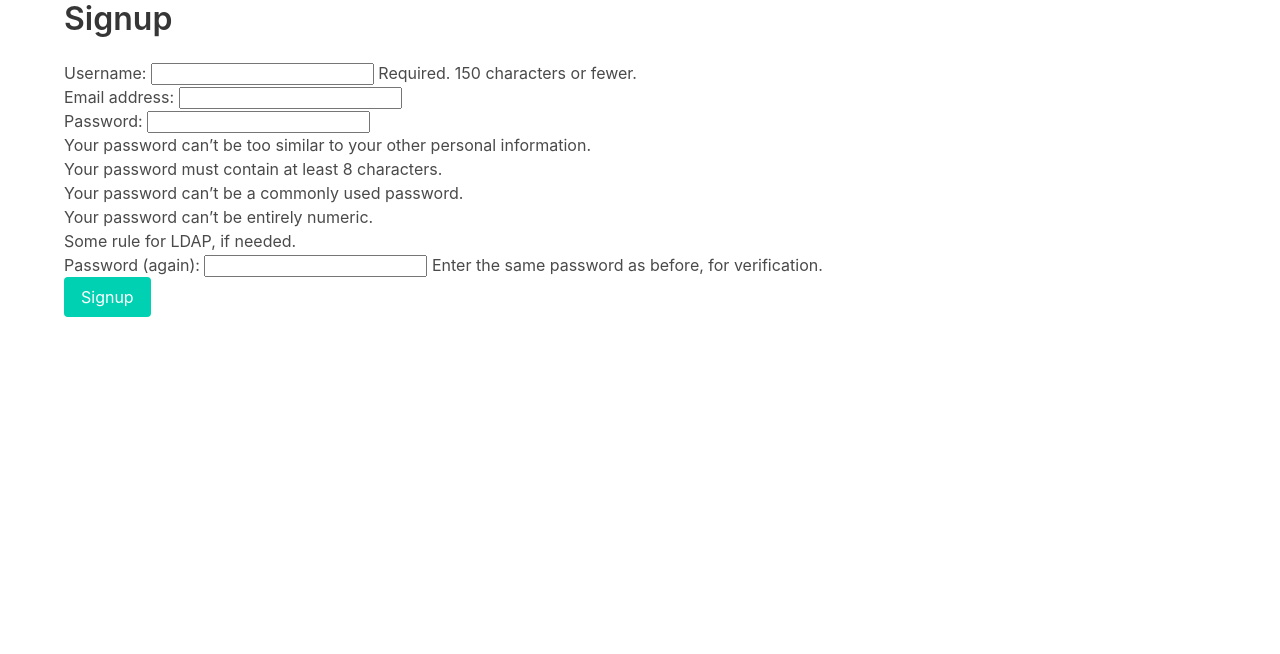
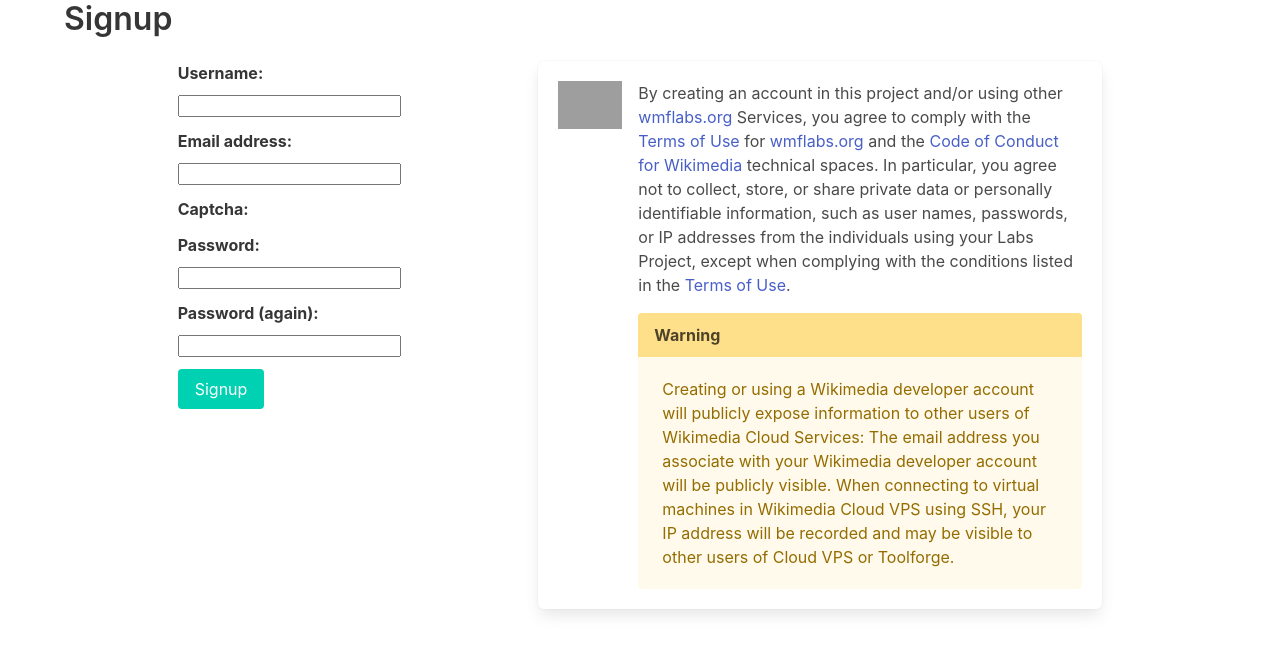
Before and after one commit to wikimedia/operations-software-bitu, a Django app: page /signup/ in a window 1280 px wide. Shown: the part 51-705 px from the top of the page. Run offline with Django 3.2, Linux system fonts and the light colour scheme; grey boxes are pictures that could not be loaded.

Commit message:
signup: allow blocking of username with regex
* Use the regex patterns from WikiTech to block certain usernames.
* Style the signup form a bit as to not look to scary.

Bug: T320806
Change-Id: I2be9af4c0357aaeb88caa0647c03c57608615bde

```diff
--- a/bitu/base_settings.py
+++ b/bitu/base_settings.py
@@ -117,6 +117,5 @@ STATIC_URL = '/static/'
 DEFAULT_AUTO_FIELD = 'django.db.models.BigAutoField'
 
 AUTH_USER_MODEL = 'accounts.User'
-SIGNUP_USERNAME_VALIDATORS = ['ldapbackend.validators.LDAPUsernameValidator', 'ldapbackend.validators.unix_username_validator']
 LOGIN_REDIRECT_URL = 'accounts:overview'
 LOGOUT_REDIRECT_URL = 'wikimedia:login'
--- a/signups/admin.py
+++ b/signups/admin.py
@@ -1,7 +1,7 @@
 # SPDX-License-Identifier: GPL-3.0-or-later
 from django.contrib import admin
 
-from .models import Signup, SignupPassword
+from .models import BlockListUsername, Signup, SignupPassword
 
 
 def send_activation_link(modeladmin, request, queryset):
@@ -10,6 +10,9 @@ def send_activation_link(modeladmin, request, queryset):
 
 
 send_activation_link.short_description = "Resend activation link"
+
+class BlockListUsernameAdmin(admin.ModelAdmin):
+    list_display = ['regex', 'comment']
 
 
 class SignupAdmin(admin.ModelAdmin):
@@ -31,5 +34,6 @@ class SignupAdminPassword(admin.ModelAdmin):
         return obj.signup.username
 
 
+admin.site.register(BlockListUsername, BlockListUsernameAdmin)
 admin.site.register(Signup, SignupAdmin)
 admin.site.register(SignupPassword, SignupAdminPassword)
--- a/signups/models.py
+++ b/signups/models.py
@@ -1,15 +1,15 @@
-# SPDX-License-Identifier: GPL-3.0-or-later
+import re
 import uuid
 
 from django.conf import settings
 from django.db import models
 from django.utils.module_loading import import_string
 from django.utils.translation import gettext_lazy as _
+from django.forms import ValidationError
+
 from .tokens import SignupActivationTokenGenerator, default_token_generator
 
 from . import jobs
-
-username_validators = []
 
 username_validators = [import_string(module) for module in getattr(settings, 'SIGNUP_USERNAME_VALIDATORS', [])]
 
@@ -36,6 +36,9 @@ class Signup(models.Model):
 
     def set_password(self, password):
         for name, module in settings.BITU_SUB_SYSTEMS.items():
+            if 'password_hash' not in module:
+                continue
+
             hash_func = import_string(module['password_hash'])
 
             sp = SignupPassword()
@@ -62,3 +65,10 @@ class SignupPassword(models.Model):
     signup = models.ForeignKey(Signup, on_delete=models.CASCADE)
     module = models.CharField(null=False, max_length=150)
     value = models.CharField(max_length=256)
+
+
+class BlockListUsername(models.Model):
+    created_date = models.DateTimeField(auto_now_add=True)
+    last_modified = models.DateTimeField(auto_now=True)
+    regex = models.CharField(null=False, max_length=255)
+    comment = models.CharField(null=False, max_length=255)
--- a/signups/templates/signups_signup.html
+++ b/signups/templates/signups_signup.html
@@ -4,10 +4,26 @@
 {% block title %}{% translate "Signup" %}{% endblock %}
 
 {% block content %}
-
-<form method="post">{% csrf_token %}
-    {{ form.as_p }}
-    <input type="submit" class="button is-primary" value="{% translate "Signup" %}">
-</form>
-
-{% endblock %}
+<div class="columns is-mobile">
+    <div class="column"></div>
+    <div class="column">
+        <form method="post">{% csrf_token %}
+            {% for field in form %}
+            <div class="field">
+                <label class="label">{{ field.label_tag }} </label>
+                <div class="control">
+                  {{ field }}
+                </div>
+                {% for error in field.errors %}
+                <p class="help is-danger">{{ error }}</p>
+                {% endfor %}
+            </div>
+            {% endfor %}
+                <input type="submit" class="button is-primary" value="{% translate "Signup" %}">
+        </form>
+    </div>
+    <div class="column"></div>
+    <div class="column is-half">{% include signup_info_template %}</div>
+    <div class="column"></div>
+</div>
+ {% endblock %}
--- a/signups/views.py
+++ b/signups/views.py
@@ -1,6 +1,7 @@
 # SPDX-License-Identifier: GPL-3.0-or-later
 from typing import Any, Optional
 
+from django.conf import settings
 from django.core.exceptions import ImproperlyConfigured, ValidationError
 from django.db import models
 from django.http import HttpResponseRedirect
@@ -19,12 +20,19 @@ from .tokens import default_token_generator
 
 class SignupFormView(CreateView):
     template_name: str = 'signups_signup.html'
+    form_template_name = "form_template.html"
     form_class = SignupForm
 
     def form_valid(self, form):
         # This method is called when valid form data has been POSTed.
         # It should return an HttpResponse.
         return super().form_valid(form)
+
+    def get_context_data(self, **kwargs):
+        context = super().get_context_data(**kwargs)
+        context['signup_info_template'] = settings.SIGNUP_INFO_TEMPLATE
+        return context
+
 
     def get_success_url(self) -> str:
         return reverse('signups:thanks')
--- /dev/null
+++ b/wikimedia/management/__init__.py
@@ -0,0 +1 @@
+# SPDX-License-Identifier: GPL-3.0-or-later
--- /dev/null
+++ b/wikimedia/management/commands/__init__.py
@@ -0,0 +1 @@
+# SPDX-License-Identifier: GPL-3.0-or-later
--- /dev/null
+++ b/wikimedia/templates/signup_info_wmf.html
@@ -0,0 +1,32 @@
+<div class="box">
+    <article class="media">
+      <div class="media-left">
+        <figure class="image is-64x64">
+            <img src="https://upload.wikimedia.org/wikipedia/commons/thumb/3/31/Wikimedia_Foundation_logo_-_vertical.svg/512px-Wikimedia_Foundation_logo_-_vertical.svg.png" />
+        </figure>
+      </div>
+      <div class="media-content">
+        <div class="content">
+          <p>
+            By creating an account in this project and/or using other <a href="https://wikitech.wikimedia.org/wiki/Help:Cloud_Services_introduction">wmflabs.org</a> Services, you agree to comply
+            with the <a href="https://wikitech.wikimedia.org/wiki/Wikitech:Cloud_Services_Terms_of_use">Terms of Use</a>
+            for <a href="https://wikitech.wikimedia.org/wiki/Help:Cloud_Services_introduction">wmflabs.org</a> and the <a href="https://www.mediawiki.org/wiki/Code_of_Conduct">Code of Conduct for Wikimedia</a>
+            technical spaces. In particular, you agree not to collect, store, or share private data or personally identifiable
+            information, such as user names, passwords, or IP addresses from the individuals using your Labs Project, except
+            when complying with the conditions listed in the
+            <a href="https://wikitech.wikimedia.org/wiki/Wikitech:Cloud_Services_Terms_of_use">Terms of Use</a>.
+          </p>
+          <article class="message is-warning">
+            <div class="message-header">
+              Warning
+            </div>
+            <div class="message-body">
+                Creating or using a Wikimedia developer account will publicly expose information to other users of Wikimedia Cloud Services:
+                The email address you associate with your Wikimedia developer account will be publicly visible.
+                When connecting to virtual machines in Wikimedia Cloud VPS using SSH, your IP address will be recorded and may be visible to other users of Cloud VPS or Toolforge.
+            </div>
+          </article>
+        </div>
+      </div>
+    </article>
+  </div>
```
Also changed, not shown: bitu/settings.py (+7 -0 lines), signups/templates/form_template.html (added, +11 -0 lines), signups/validators.py (added, +13 -0 lines), wikimedia/management/commands/blocklist_wmf.py (added, +36 -0 lines), signups/migrations/0002_blocklistusername.py (added).
